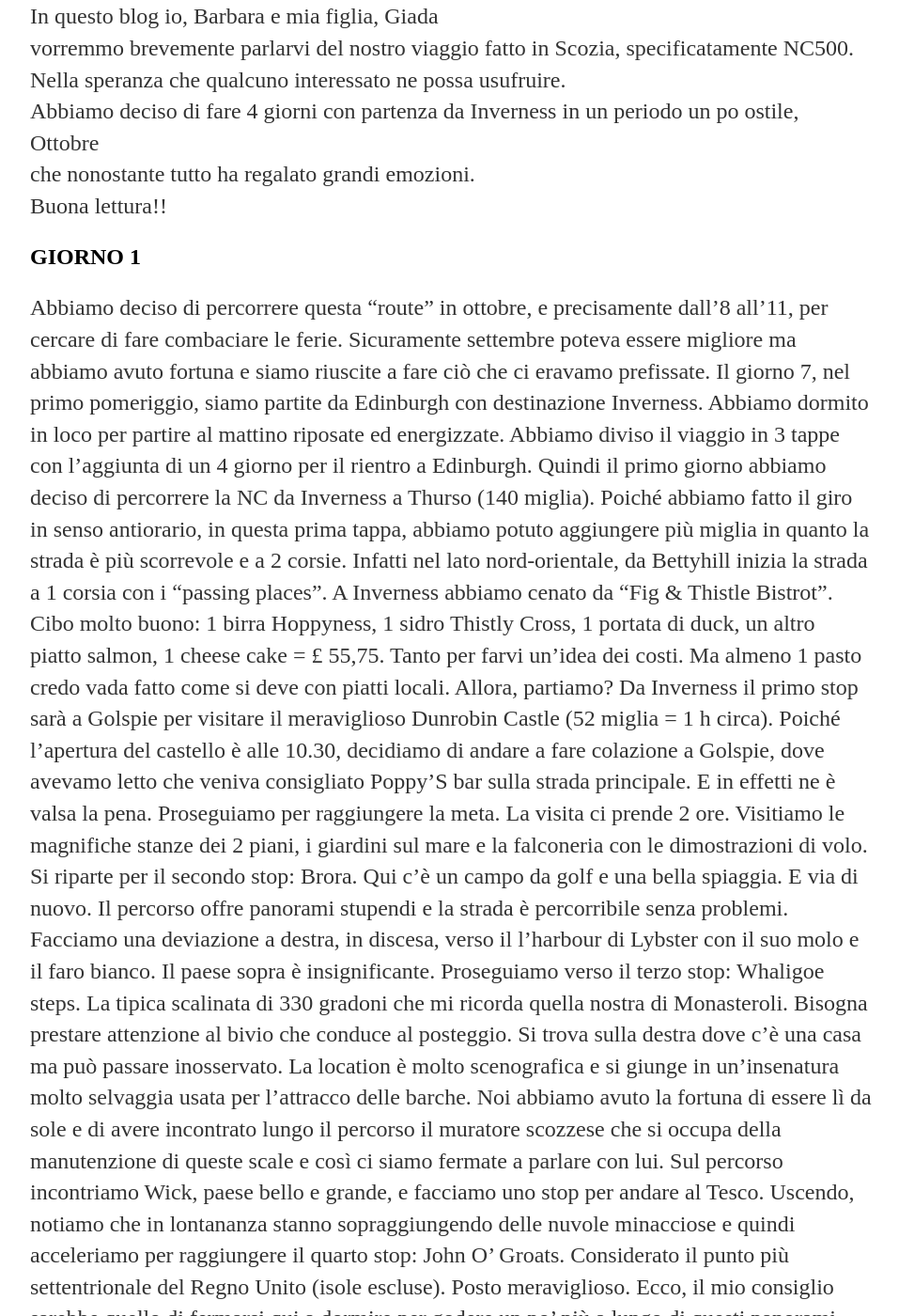
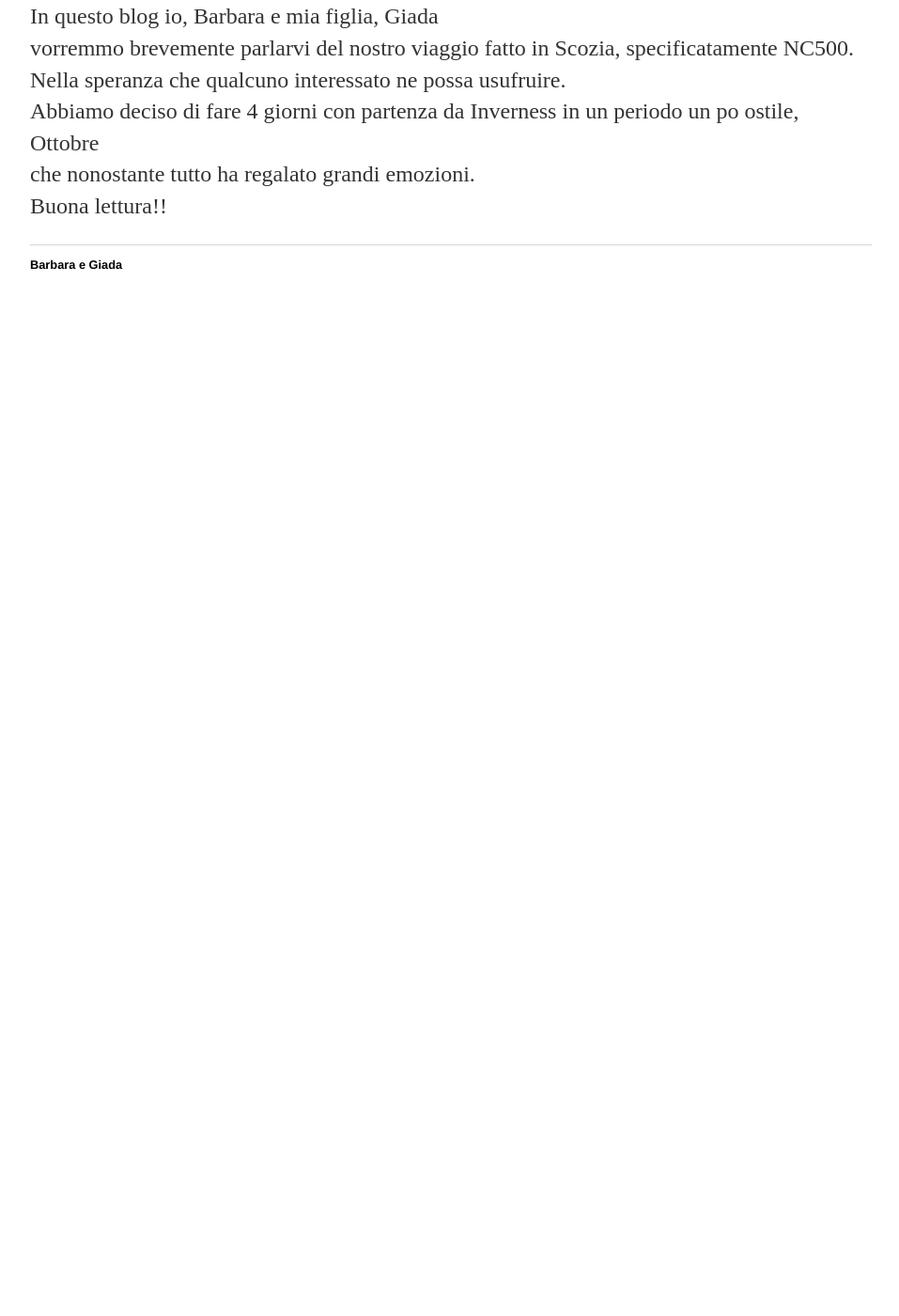
Before and after one commit to nc500/nc500, a Jekyll site: the page built from index.html, in a window 1280 px wide and 1400 px high, scrolled down 196 px. Shown: the whole window at 94% size, without its empty margins (160-1117 px from the left). Built offline with Jekyll 4.4.1, drawn with Linux system fonts in a browser that asks for light colours; after the commit the page ends 900 px from its top, so only the background shows below that; some of the changed text lies outside the part shown.

Commit message:
Update index.html

```diff
--- a/index.html
+++ b/index.html
@@ -10,67 +10,4 @@ title: NC500
   Abbiamo deciso di fare 4 giorni con partenza da Inverness in un periodo un po ostile, Ottobre <br>
   che nonostante tutto ha regalato grandi emozioni.<br>
   Buona lettura!!</p>
-  <h2>GIORNO 1</h2>
-    <p> Abbiamo deciso di percorrere questa “route” in ottobre, e precisamente
-dall’8 all’11, per cercare di fare combaciare le ferie. Sicuramente
-settembre poteva essere migliore ma abbiamo avuto fortuna e siamo
-riuscite a fare ciò che ci eravamo prefissate.
-Il giorno 7, nel primo pomeriggio, siamo partite da Edinburgh con
-destinazione Inverness. Abbiamo dormito in loco per partire al mattino
-riposate ed energizzate.
-Abbiamo diviso il viaggio in 3 tappe con l’aggiunta di un 4 giorno per il
-rientro a Edinburgh.
-Quindi il primo giorno abbiamo deciso di percorrere la NC da Inverness a
-Thurso (140 miglia). Poiché abbiamo fatto il giro in senso antiorario, in
-questa prima tappa, abbiamo potuto aggiungere più miglia in quanto la
-strada è più scorrevole e a 2 corsie. Infatti nel lato nord-orientale, da
-Bettyhill inizia la strada a 1 corsia con i “passing places”.
-A Inverness abbiamo cenato da “Fig &amp; Thistle Bistrot”. Cibo molto buono:
-1 birra Hoppyness, 1 sidro Thistly Cross, 1 portata di duck, un altro piatto
-salmon, 1 cheese cake = £ 55,75. Tanto per farvi un’idea dei costi. Ma
-almeno 1 pasto credo vada fatto come si deve con piatti locali.
-Allora, partiamo?
-Da Inverness il primo stop sarà a Golspie per visitare il meraviglioso
-Dunrobin Castle (52 miglia = 1 h circa). Poiché l’apertura del castello è alle
-10.30, decidiamo di andare a fare colazione a Golspie, dove avevamo
-letto che veniva consigliato Poppy’S bar sulla strada principale. E in effetti
-ne è valsa la pena. Proseguiamo per raggiungere la meta. La visita ci
-prende 2 ore. Visitiamo le magnifiche stanze dei 2 piani, i giardini sul
-mare e la falconeria con le dimostrazioni di volo.
-
-Si riparte per il secondo stop: Brora. Qui c’è un campo da golf e una bella
-spiaggia.
-E via di nuovo. Il percorso offre panorami stupendi e la strada è
-percorribile senza problemi. Facciamo una deviazione a destra, in discesa,
-verso il l’harbour di Lybster con il suo molo e il faro bianco. Il paese sopra
-è insignificante.
-Proseguiamo verso il terzo stop: Whaligoe steps. La tipica scalinata di 330
-gradoni che mi ricorda quella nostra di Monasteroli. Bisogna prestare
-attenzione al bivio che conduce al posteggio. Si trova sulla destra dove c’è
-una casa ma può passare inosservato. La location è molto scenografica e
-si giunge in un’insenatura molto selvaggia usata per l’attracco delle
-barche. Noi abbiamo avuto la fortuna di essere lì da sole e di avere
-incontrato lungo il percorso il muratore scozzese che si occupa della
-manutenzione di queste scale e così ci siamo fermate a parlare con lui.
-Sul percorso incontriamo Wick, paese bello e grande, e facciamo uno stop
-per andare al Tesco. Uscendo, notiamo che in lontananza stanno
-sopraggiungendo delle nuvole minacciose e quindi acceleriamo per
-raggiungere il quarto stop: John O’ Groats. Considerato il punto più
-settentrionale del Regno Unito (isole escluse). Posto meraviglioso. Ecco, il
-mio consiglio sarebbe quello di fermarsi qui a dormire per godere un po’
-più a lungo di questi panorami mozzafiato. Con una devizione di 2 miglia,
-si arriva dal faro. Qui si posteggia e con una camminata sui prati
-verdissimi, con viste mozzafiato, si arriva al culmine della bellezza che può
-regalare la natura. Una balconata di fronte ai due torrioni “The stacks of
-Duncansby”. Qui ci si deve fermare per ammirare il tramonto. Ritorniamo
-al paese dove ci sono locali, il porticciolo con i battelli per le isole Orcadi,
-le case colorate. Ripeto vale la pena fermarsi qui a dormire in quanto ci
-sono molte possibilità di accoglienza.
-
-Noi proseguiamo per Thurso, senza fermarci al Castello di Mey, ma
-facendo una tappa alla Dunnet Beach, dove si trova il Dunnnet Head, che
-sarebbe il vero punto più settentrionale del Regno Unito.
-Pernottiamo a Pentland Lodge House e ceniamo da Ynot. Pasto molto
-buono : muscoli, calamari e dessert. Lodge e ristorante consigliati. Ma
-ripeto, io consiglio di concludere la prima tappa a John O’ Groats.</p>
 </div>
```
